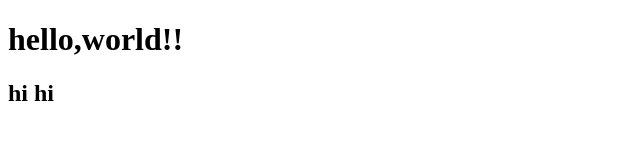
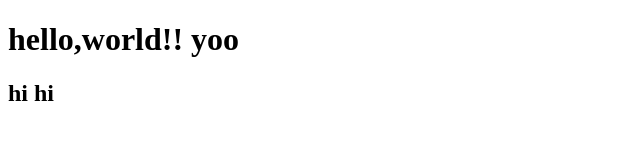
Before and after one commit to boxuanlu/new-things, a plain HTML site: page index.html in a window 1280 px wide. Shown: the full height of the page, 0-640 px from the left. Drawn offline with Linux system fonts and the light colour scheme.

Commit message:
set page body

```diff
--- a/index.html
+++ b/index.html
@@ -6,7 +6,7 @@
 
     </head>
     <body>
-       <h1>hello,world!!
+       <h1>hello,world!! yoo
        </h1>
        <h2> hi hi</h2>
     </body>
```
